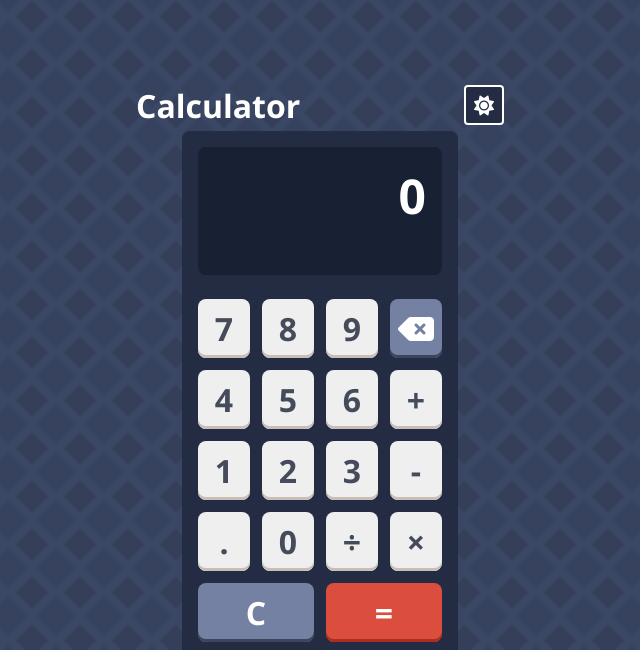
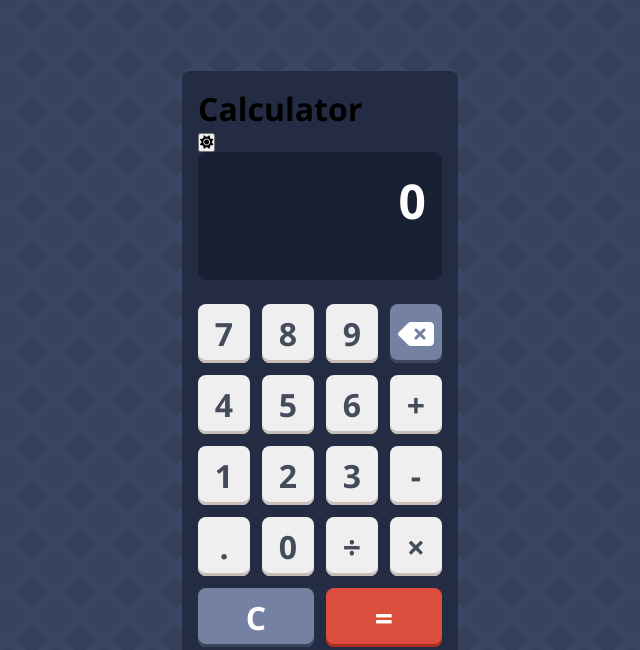
Before and after one commit to leivadev/calculator, a plain HTML site: page index.html in a window 1280 px wide. Shown: the top 650 px of the page, without its empty margins (320-960 px from the left). Drawn offline with nearby package versions, Linux system fonts and the light colour scheme.

Commit message:
move header container inside main container

```diff
--- a/index.html
+++ b/index.html
@@ -17,13 +17,13 @@
 
 <body>
 
-    <header>
-        <h1>Calculator</h1>
-        <button type="button" data-theme-toggle aria-label="Change to light theme">
-            <i id="icon" class="fa-solid fa-sun"></i>
-        </button>
-    </header>
     <main class="calculator">
+        <div class="header">
+            <h1>Calculator</h1>
+            <button type="button" data-theme-toggle aria-label="Change to light theme">
+                <i id="icon" class="fa-solid fa-sun"></i>
+            </button>
+        </div>
         <div class="screen">
             <div id="screen-history"></div>
             <div id="screen-input">0</div>
```
